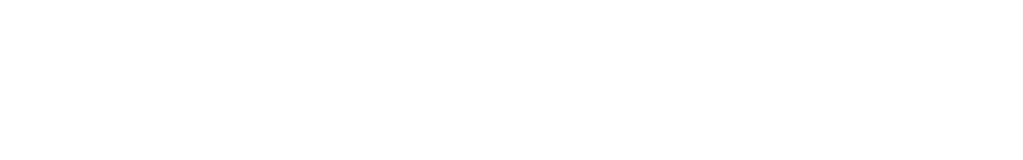
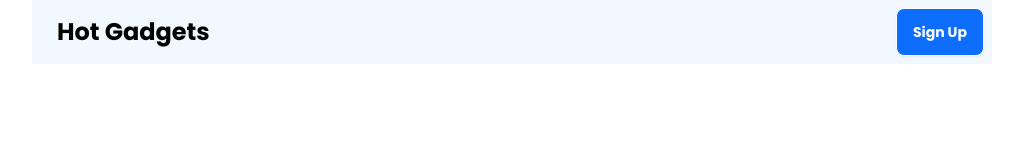
Before and after one commit to gmhridu/hunting-phone, a website built with Vite: page index.html in a window 1280 px wide. Shown: the whole page, without its empty margins (128-1151 px from the left). Built offline with nearby package versions, Linux system fonts and the light colour scheme.

Commit message:
nav bar added

```diff
--- a/index.html
+++ b/index.html
@@ -4,18 +4,42 @@
     <meta charset="UTF-8" />
     <meta name="viewport" content="width=device-width, initial-scale=1.0" />
     <title>Phone Hunter</title>
+    <!-- Poppins font imported from google fonts -->
+    <link rel="preconnect" href="https://fonts.googleapis.com" />
+    <link rel="preconnect" href="https://fonts.gstatic.com" crossorigin />
+    <link
+      href="https://fonts.googleapis.com/css2?family=Open+Sans:ital,wght@0,300..800;1,300..800&family=Poppins:wght@300;400;500;600;700;800;900&display=swap"
+      rel="stylesheet"
+    />
     <link rel="stylesheet" href="./styles.css" />
+    <style>
+      .poppins-fonts{
+        font-family: "Poppins", sans-serif;
+      };
+      .open-fonts{
+        font-family: "Open Sans", sans-serif;
+      };
+    </style>
   </head>
-  <body>
+  <body class="container mx-auto">
     <header>
+      <!-- navbar -->
+      <section class="bg-[#0D6EFD0D]">
+        <div>
+          <div class="navbar bg-base-100">
+            <div class="navbar-start">
 
+              <a class="btn btn-ghost poppins-fonts text-2xl font-bold">Hot Gadgets</a>
+            </div>
+            <div class="navbar-end">
+              <a class="btn bg-[#0D6EFD] hover:bg-[#5b97f1] text-white rounded-lg poppins-fonts font-bold ">Sign Up</a>
+            </div>
+          </div>
+        </div>
+      </section>
     </header>
-    <main>
-
-    </main>
-    <footer>
-
-    </footer>
+    <main></main>
+    <footer></footer>
     <script src="./script.js" type="module"></script>
   </body>
 </html>
--- a/script.js
+++ /dev/null
@@ -1 +0,0 @@
-alert('ok');
```
